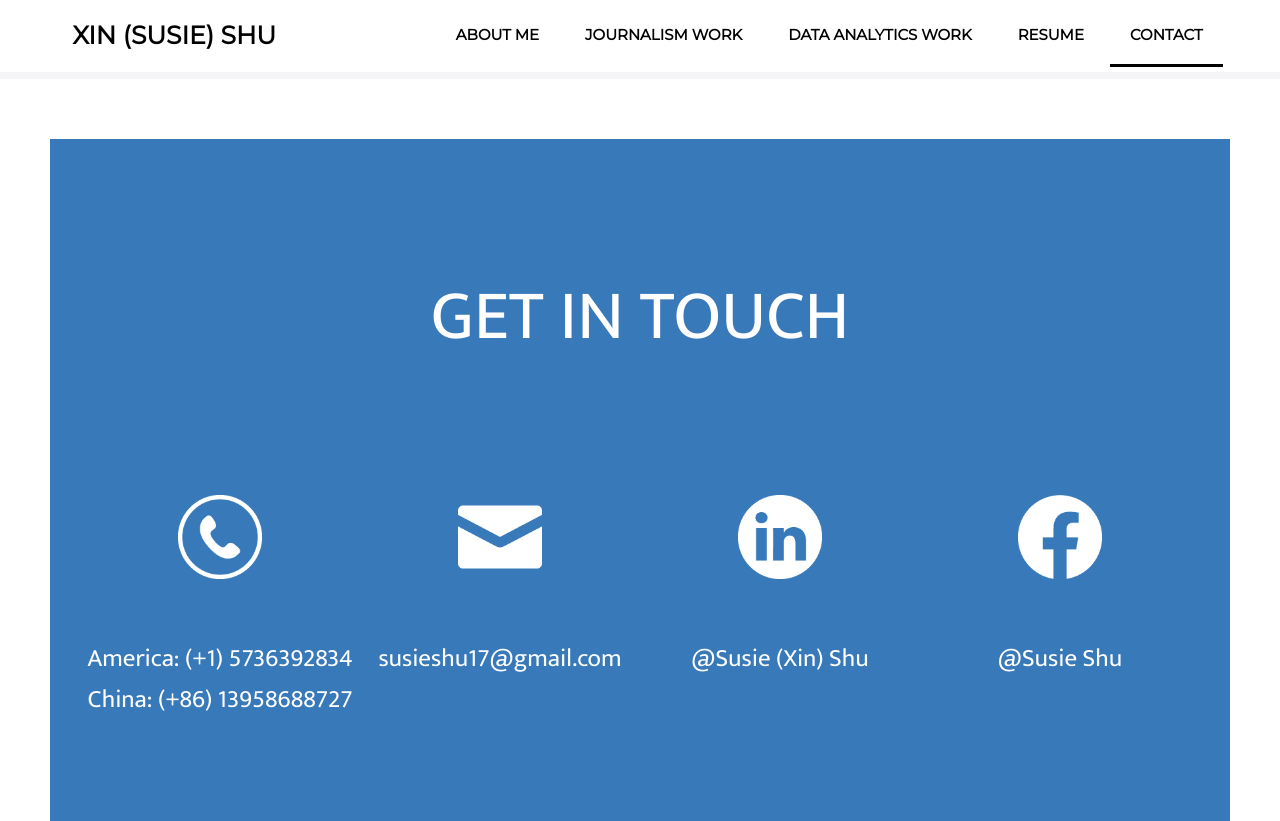
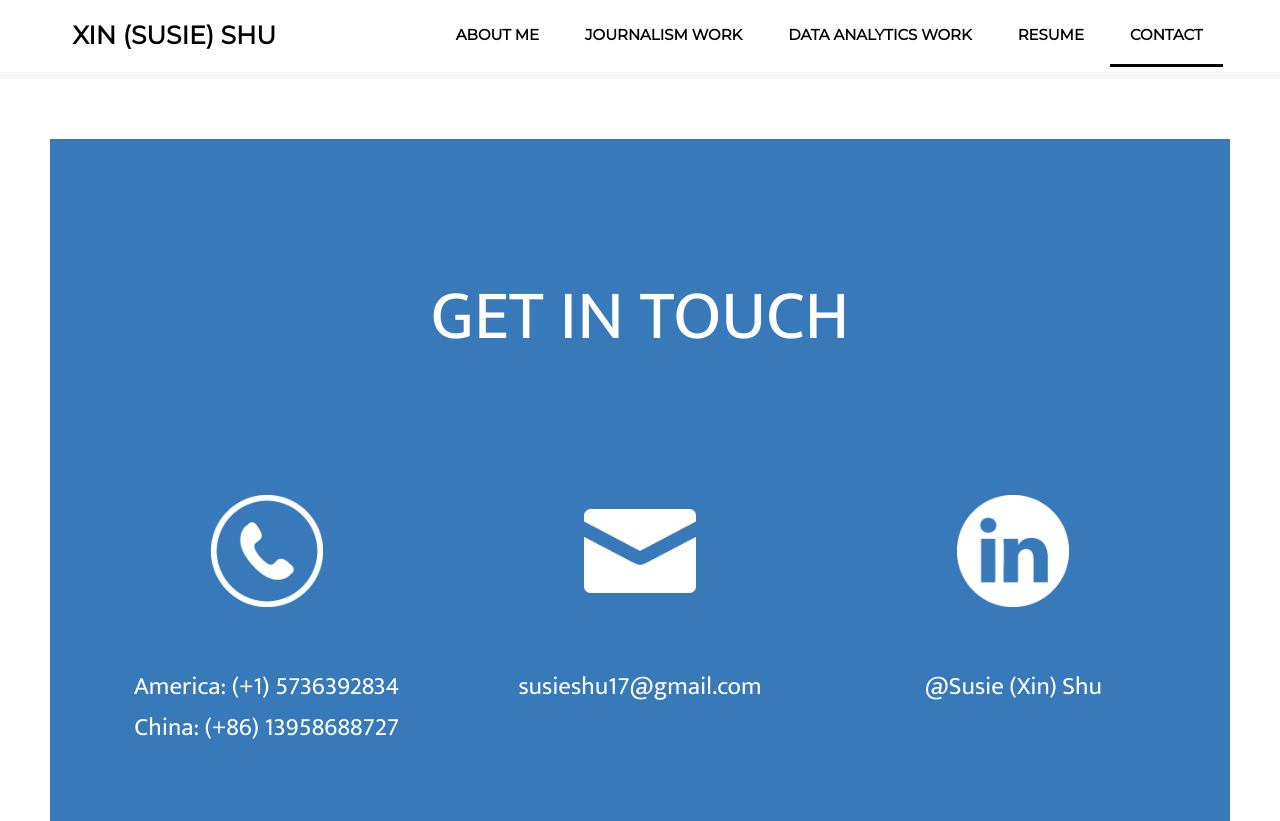
Before and after one commit to J4502-SS21/Xin-Shu, a plain HTML site: page contact.html in a window 1280 px wide. Shown: the top 821 px of the page. Drawn offline with Linux system fonts and the light colour scheme; a web font is replaced by a local one.

Commit message:
Add files via upload

```diff
--- a/contact.html
+++ b/contact.html
@@ -39,10 +39,9 @@
 </div>
     <div><img class='icon' src='email.png' alt='email'/>    <div class='contact_info'><a href="mailto:susieshu17@gmail.com" target="_blank">susieshu17@gmail.com</a></div>
 </div>
-    <div><img class='icon' src='linkedin.png' alt='linkedin'/>    <div class='contact_info'><a href=https://www.linkedin.com/in/susie-xin-shu-365025193/ target="_blank">@Susie (Xin) Shu
+    <div><img class='icon' src='linkedin.png' alt='linkedin'/>    <div class='contact_info'><a href=https://www.linkedin.com/in/xin-susie-shu-365025193/ target="_blank">@Susie (Xin) Shu
 </a></div>
 </div>
-    <div><img class='icon' src='fb.png' alt='facebook'/>    <div class='contact_info'><a href=https://www.facebook.com/ target="_blank">@Susie Shu</a></div>
 </div>
 
 </div>
```
Also changed, not shown: index.html (+1 -1 lines), 1 other file.
